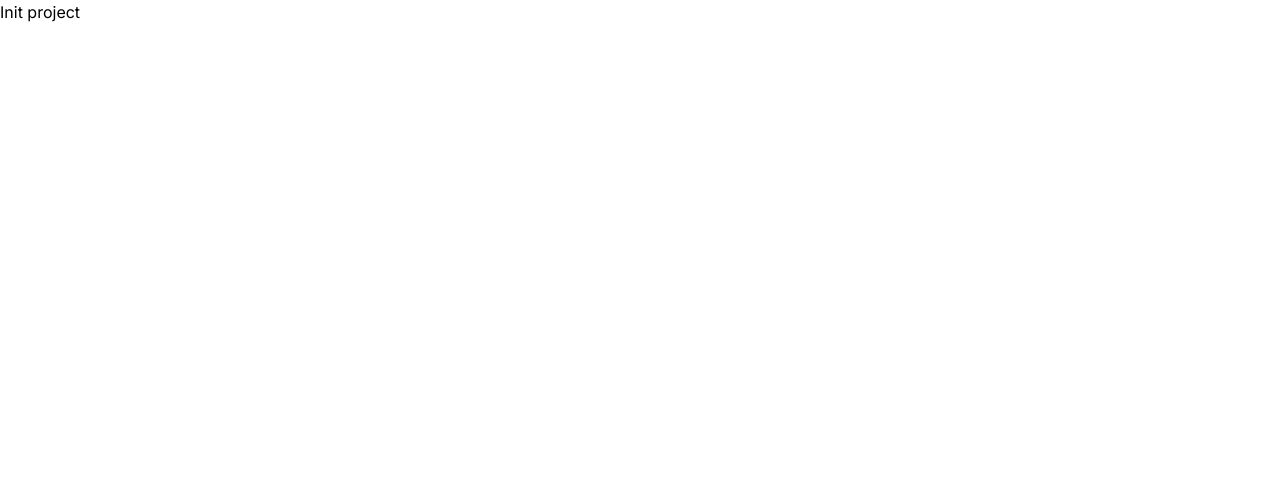
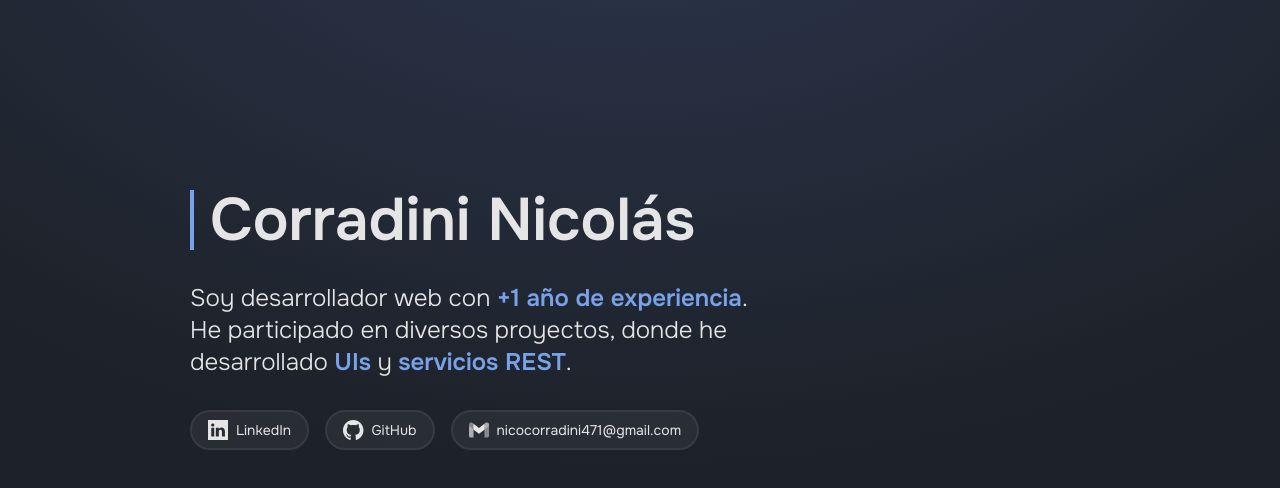
Before and after one commit to ncorradini/portfolio-web, a Next.js app: page / in a window 1280 px wide. Shown: the top 488 px of the page. Built offline with nearby package versions, Linux system fonts and the light colour scheme.

Commit message:
feat: add AboutMe section

```diff
--- /dev/null
+++ b/src/app/components/AboutMe.tsx
@@ -0,0 +1,40 @@
+import EmailIcon from '@Icons/EmailIcon';
+import GitHubIcon from '@Icons/GitHubIcon';
+import LinkedInIcon from '@Icons/LinkedInIcon';
+import ButtonWithIcon from 'app/shared/ButtonWithIcon';
+
+function AboutMe() {
+  return (
+    <section className="mt-[150px] flex max-w-[570px] flex-col gap-[32px]">
+      <h1 className="text-platinum border-l-vistaBlue border-l-4 border-solid pl-4 text-[48px] font-semibold leading-none md:text-[60px]">
+        Corradini Nicolás
+      </h1>
+      <p className="text-platinum text-md font-light md:text-2xl">
+        Soy desarrollador web con{' '}
+        <span className="text-highlighted">+1 año de experiencia</span>. He
+        participado en diversos proyectos, donde he desarrollado{' '}
+        <span className="text-highlighted">UIs</span> y{' '}
+        <span className="text-highlighted">servicios REST</span>.
+      </p>
+      <div className="flex gap-4">
+        <ButtonWithIcon
+          text="LinkedIn"
+          icon={<LinkedInIcon className="h-5" />}
+          href="https://www.linkedin.com/in/nicolascorradini/"
+        />
+        <ButtonWithIcon
+          text="GitHub"
+          icon={<GitHubIcon className="h-5" />}
+          href="https://github.com/ncorradini"
+        />
+        <ButtonWithIcon
+          text="nicocorradini471@gmail.com"
+          icon={<EmailIcon className="h-5" />}
+          href="mailto:nicocorradini471@gmail.com"
+        />
+      </div>
+    </section>
+  );
+}
+
+export default AboutMe;
--- a/src/app/globals.css
+++ b/src/app/globals.css
@@ -1,3 +1,9 @@
 @tailwind base;
 @tailwind components;
 @tailwind utilities;
+
+@layer components {
+  .text-highlighted {
+    @apply text-vistaBlue font-semibold;
+  }
+}
--- a/src/app/layout.tsx
+++ b/src/app/layout.tsx
@@ -1,22 +1,26 @@
-import type { Metadata } from 'next'
-import { Inter } from 'next/font/google'
-import './globals.css'
-
-const inter = Inter({ subsets: ['latin'] })
+import type { Metadata } from 'next';
+import './globals.css';
+import { Onest } from 'next/font/google';
+import React from 'react';
 
 export const metadata: Metadata = {
-  title: 'Create Next App',
-  description: 'Generated by create next app',
-}
+  title: 'Corradini Nicolás | Desarrollador web',
+  description: 'Portofolio web de Corradini Nicolás, desarrollador web'
+};
+
+const onest = Onest({
+  subsets: ['latin'],
+  display: 'swap'
+});
 
 export default function RootLayout({
-  children,
+  children
 }: {
-  children: React.ReactNode
+  children: React.ReactNode;
 }) {
   return (
-    <html lang="en">
-      <body className={inter.className}>{children}</body>
+    <html lang="es">
+      <body className={onest.className}>{children}</body>
     </html>
-  )
+  );
 }
--- a/src/app/page.tsx
+++ b/src/app/page.tsx
@@ -1,3 +1,12 @@
+import AboutMe from '@Components/AboutMe';
+
 export default function Home() {
-  return <main>Init project</main>;
+  return (
+    <main className="p-10">
+      <div className="absolute left-0 top-0 z-[-2] min-h-screen w-full bg-[#20252C] bg-[radial-gradient(ellipse_80%_80%_at_50%_-20%,rgba(90,120,215,0.2),rgba(0,0,0,0.1))]" />
+      <div className="m-auto max-w-[900px]">
+        <AboutMe />
+      </div>
+    </main>
+  );
 }
```
